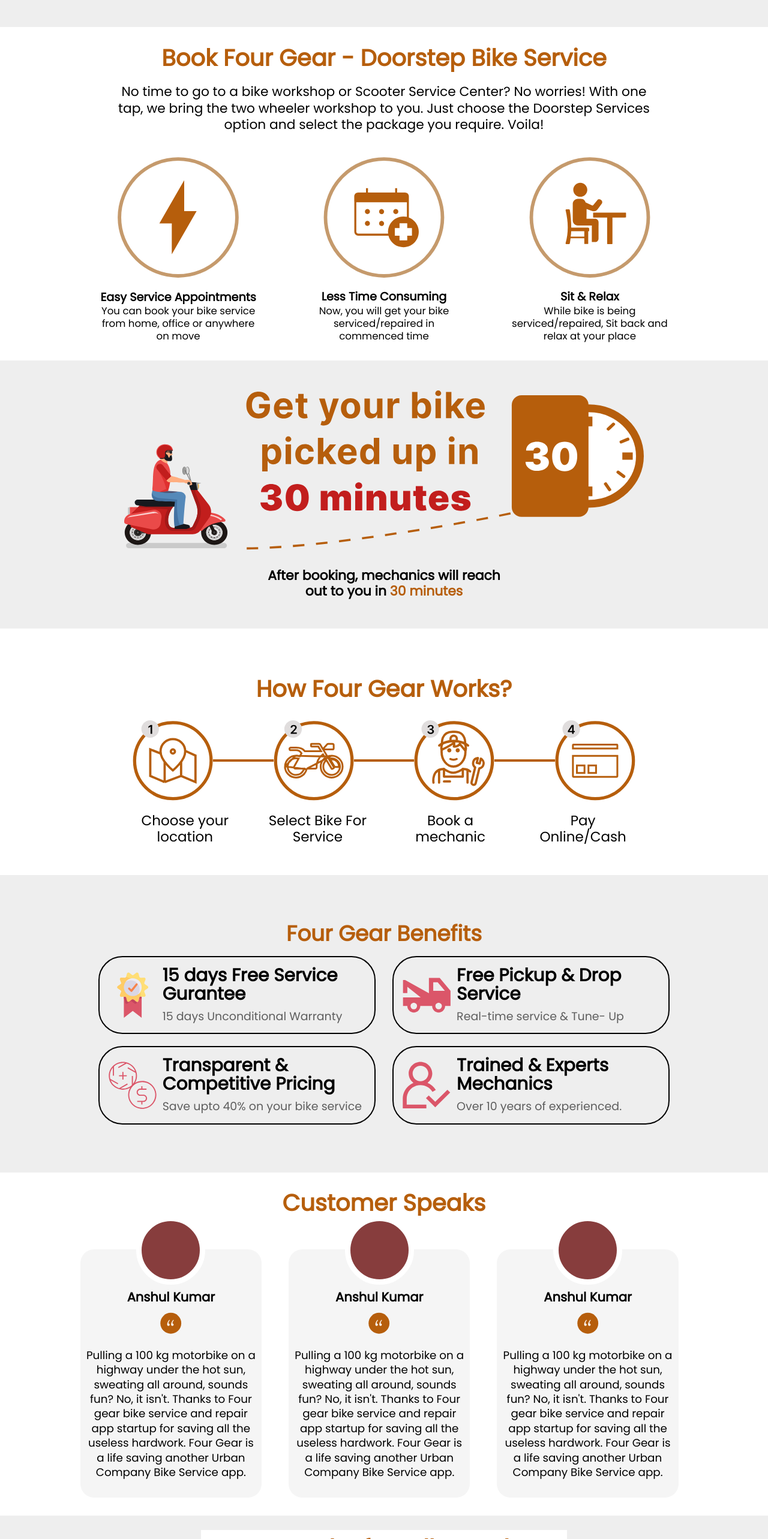
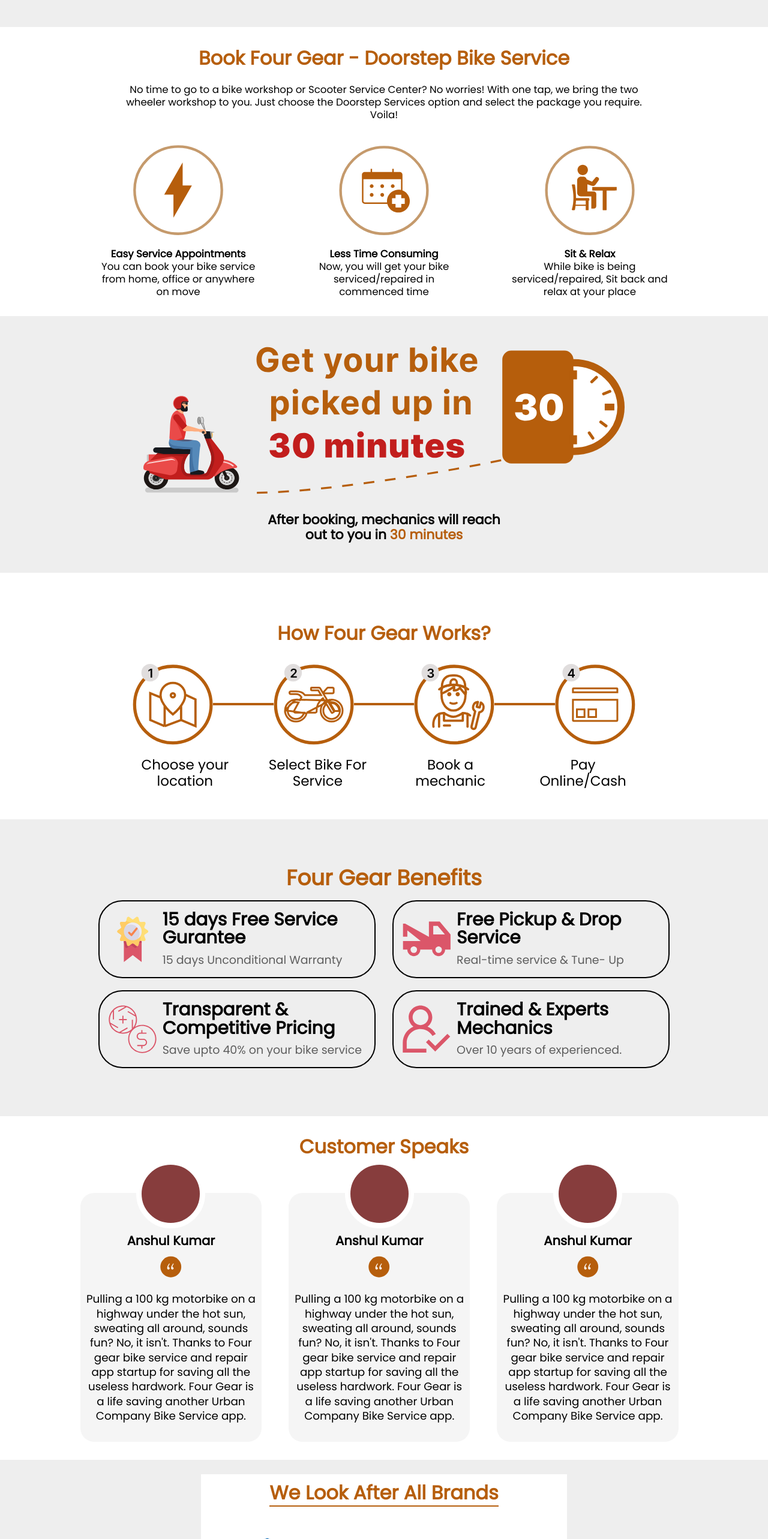
Before and after one commit to anshulkumarx7/FourGear-MotorBikeService-FrontEnd, a React (Vite) app: page / in a window 1280 px wide. Shown: the part 1480-4046 px from the top of the page at 60% size. Built offline with nearby package versions, Linux system fonts and the light colour scheme.

Commit message:
fix font size

```diff
--- a/src/Styles/Brands.css
+++ b/src/Styles/Brands.css
@@ -32,7 +32,7 @@
 }
 .fourGearBrandContainer h1 {
   font-weight: 900;
-  font-size: 3vw;
+  font-size: 2.5vw;
   line-height:3.3vw;
   color: #b65e0c;
   text-align: center;
--- a/src/Styles/CustomerSpeaks.css
+++ b/src/Styles/CustomerSpeaks.css
@@ -14,7 +14,7 @@
   font-family: "Poppins", sans-serif;
 }
 .fourGearCustomerSpeaks h1 {
-  font-size: 3vw;
+  font-size: 2.5vw;
   line-height: 3.3vw;
   color: #b65e0c;
   text-align: center;
--- a/src/Styles/Features.css
+++ b/src/Styles/Features.css
@@ -30,14 +30,14 @@
 }
 .fourGearFeatureContent h2 {
   font-weight: 700;
-  font-size: 3vw;
+  font-size: 2.5vw;
   line-height: 3.4vw;
   padding-bottom: 2rem;
   color: #b65e0c;
 }
 .fourGearFeatureContent p {
   font-weight: 400;
-  font-size: 1.7vw;
+  font-size: 1.3vw;
   line-height: 127.52%;
 }
 .fourGearFeatureInnerContainer {
@@ -61,11 +61,11 @@
 
 }
 .fourGearFeatureIconBox img{
-    max-width: 15.73vw;
+    max-width: 11.73vw;
 }
 .fourGearFeatureIconBox h3 {
   font-weight: 600;
-  font-size: 1.5vw;
+  font-size: 1.3vw;
   padding-top: 1.6vw;
   line-height: 127.52%;
 }
--- a/src/Styles/FourGearWorks.css
+++ b/src/Styles/FourGearWorks.css
@@ -24,7 +24,7 @@
 }
 .fourGearworkContainer h1 {
   font-weight: 600;
-  font-size: 3vw;
+  font-size: 2.5vw;
   line-height: 3.3vw;
   text-align: center;
   color: #b65e0c;
--- a/src/Styles/PickUp30.css
+++ b/src/Styles/PickUp30.css
@@ -28,7 +28,7 @@
   font-family: "Poppins", sans-serif;
 }
 .fourGearPickUpContainer img{
-    max-width: 67.71vw;
+    max-width: 62.71vw;
     height:100%;
     padding-bottom: 3rem;
 }
```
